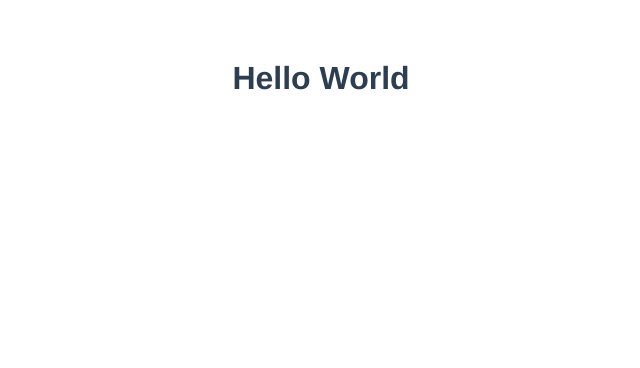
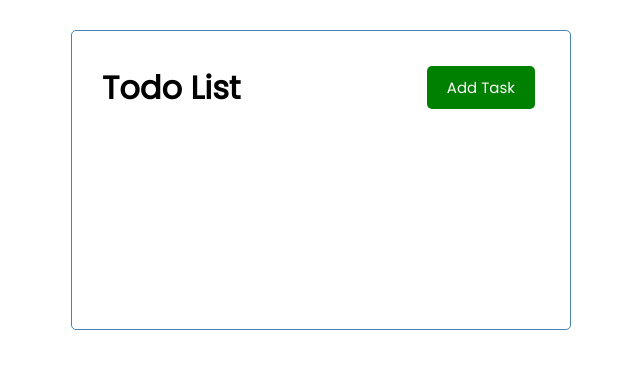
Before and after one commit to pockypoem/vueproj, a Vue app in the folder simple-todo/: page / in a window 1280 px wide. Shown: the top 368 px of the page, without its empty margins (319-959 px from the left). Built offline with nearby package versions, Linux system fonts and the light colour scheme.

Commit message:
Header Components

```diff
--- a/simple-todo/package.json
+++ b/simple-todo/package.json
@@ -12,6 +12,7 @@
   },
   "devDependencies": {
     "@vue/cli-plugin-babel": "~5.0.0",
-    "@vue/cli-service": "~5.0.0"
+    "@vue/cli-service": "~5.0.0",
+    "@vue/compiler-sfc": "3.2.45"
   }
 }
--- a/simple-todo/src/App.vue
+++ b/simple-todo/src/App.vue
@@ -1,22 +1,72 @@
 <template>
-  <h1>Hello World</h1>
+  <div class="container">
+    <Header title="Todo List"/>
+
+  </div>
 </template>
 
 <script>
 
+import Header from './components/NavHeader';
+
 export default {
   name: 'App',
+  components: {
+    Header,
+  }
 
 }
 </script>
 
 <style>
-#app {
-  font-family: Avenir, Helvetica, Arial, sans-serif;
-  -webkit-font-smoothing: antialiased;
-  -moz-osx-font-smoothing: grayscale;
-  text-align: center;
-  color: #2c3e50;
-  margin-top: 60px;
+@import url('https://fonts.googleapis.com/css2?family=Poppins:wght@300;400&display=swap');
+
+* {
+  box-sizing: border-box;
+  margin: 0;
+  padding: 0;
 }
+
+body {
+  font-family: 'Poppins', sans-serif;
+}
+
+.container {
+  max-width: 500px;
+  margin: 30px auto;
+  overflow: auto;
+  min-height: 300px;
+  border: 1px solid steelblue;
+  padding: 30px;
+  border-radius: 5px;
+}
+
+.btn {
+  display: inline-block;
+  background: #000;
+  color: #fff;
+  border: none;
+  padding: 10px 20px;
+  margin: 5px;
+  border-radius: 5px;
+  cursor: pointer;
+  text-decoration: none;
+  font-size: 15px;
+  font-family: inherit;
+}
+
+.btn:focus {
+  outline: none;
+}
+
+.btn:active {
+  transform: scale(0.98);
+}
+
+.btn-block {
+  display: block;
+  width: 100%;
+}
+
+
 </style>
--- /dev/null
+++ b/simple-todo/src/components/Button.vue
@@ -0,0 +1,20 @@
+<template>
+    <button @click="onClick()" :style="{ background: color }" class="btn">{{ text }}</button>
+</template>
+
+<script>
+
+    export default {
+        name: 'Button',
+        props: {
+            text: String,
+            color: String
+        },
+        methods: {
+            onClick() {
+                console.log('click');
+            }
+        }
+    }
+
+</script>
--- /dev/null
+++ b/simple-todo/src/components/NavHeader.vue
@@ -0,0 +1,28 @@
+<template>
+    <header>
+        <h1>{{ title }}</h1>
+        <Button text="Add Task" color="green"/>
+    </header>
+</template>
+
+<script>
+    import Button from './Button'
+    export default {
+        name: 'Header',
+        props: {
+            title: String,
+        },
+        components: {
+            Button
+        }
+    }
+</script>
+
+<style scoped>
+    header {
+        display: flex;
+        justify-content: space-between;
+        align-items: center;
+        margin-bottom: 20px;
+    }
+</style>
```
